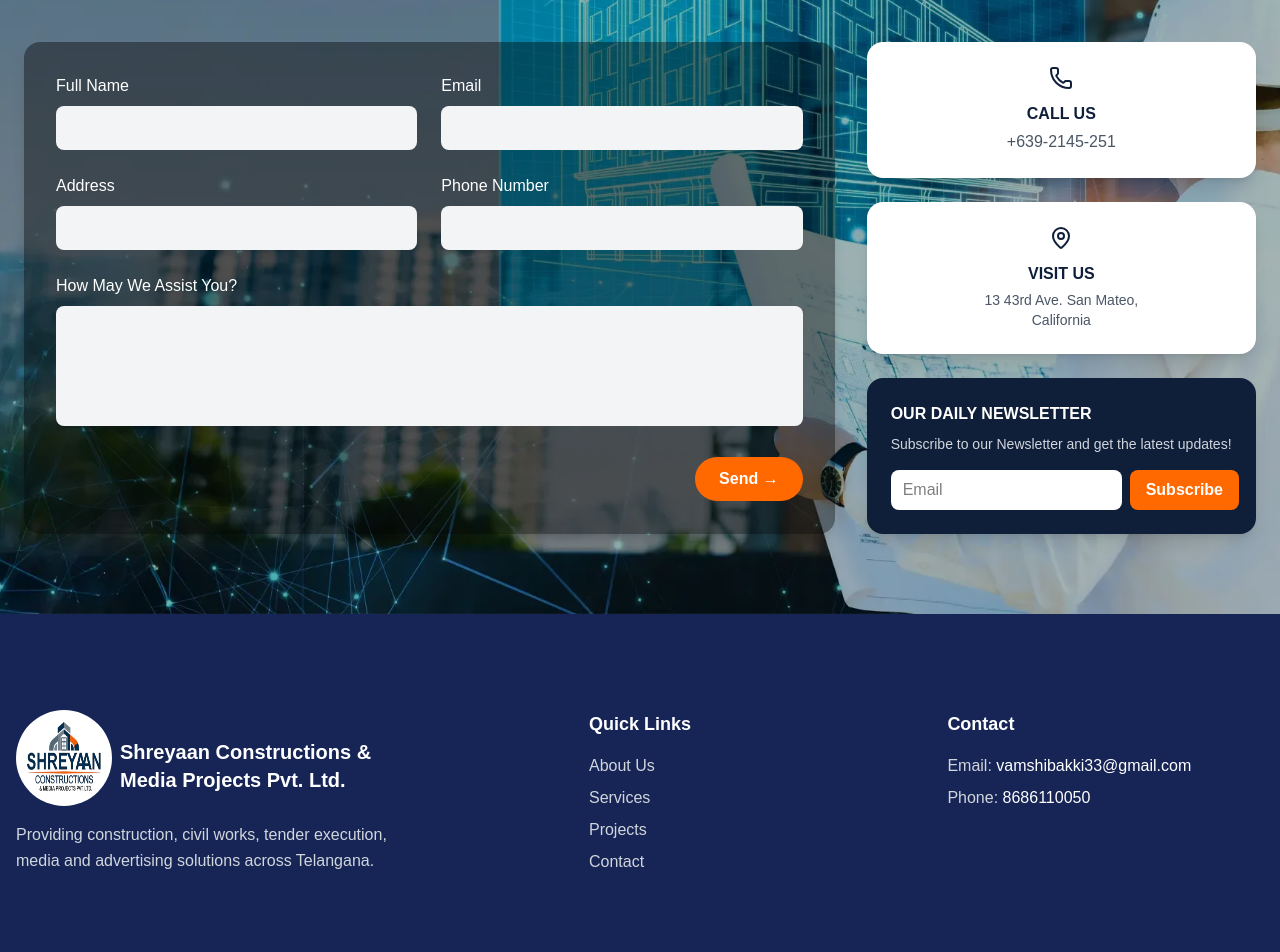
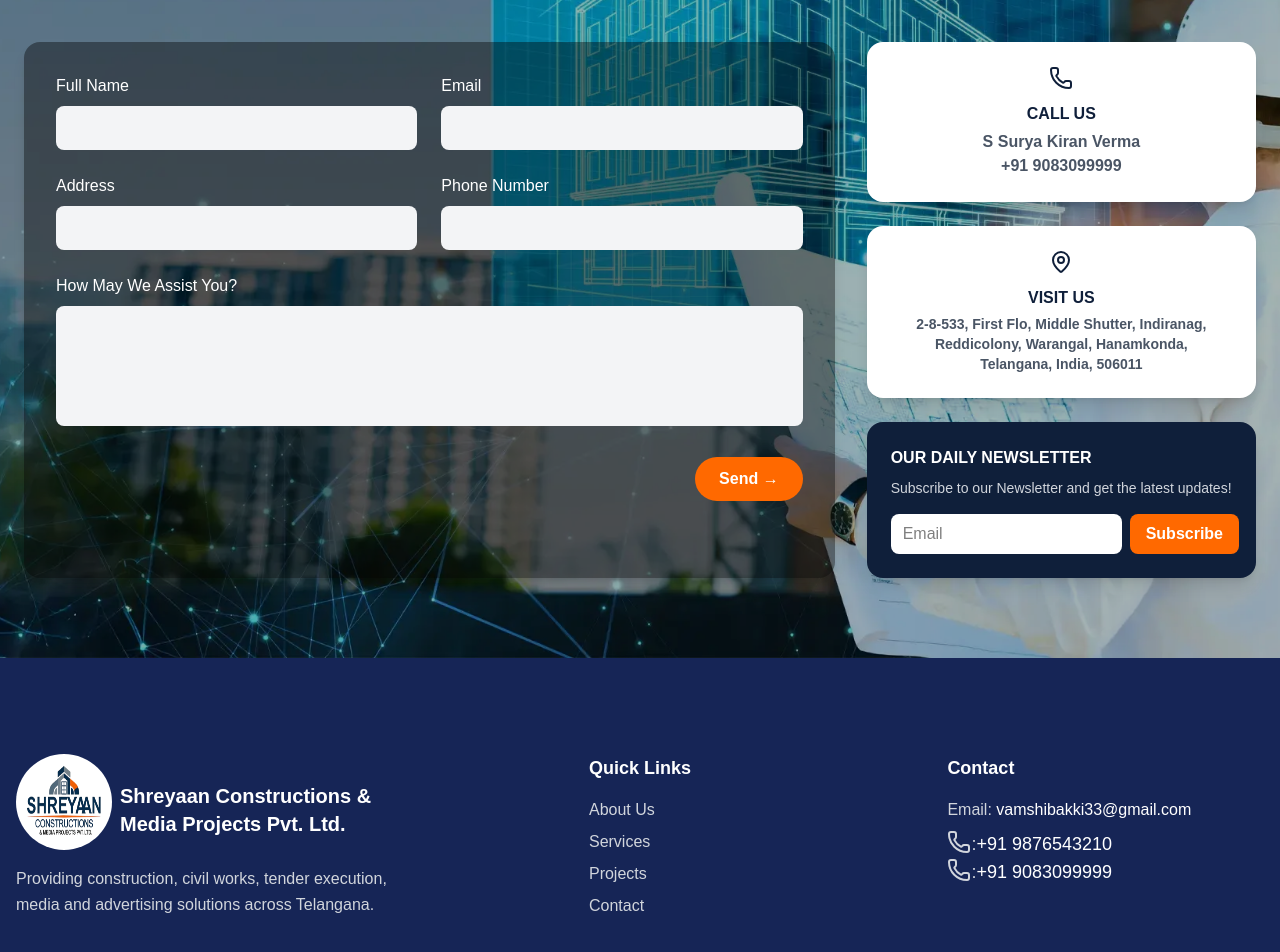
Before and after one commit to Acolytetech/shreyaan-construction, a Next.js app: page / in a window 1280 px wide. Shown: the part 6020-6972 px from the top of the page. Built offline with nearby package versions, Linux system fonts and the light colour scheme.

Commit message:
adress and name number update

```diff
--- a/app/contact/page.tsx
+++ b/app/contact/page.tsx
@@ -177,7 +177,7 @@ export default function ContactPage() {
               className="text-lg text-gray-700 mb-6"
             >
               <h3 className="text-2xl font-semibold text-blue-900 mb-4">Visit Us</h3>
-              <p>1234 Construction Lane, Building City, Telangana, India</p>
+              <p> 2-8-533, First Flo, Middle Shutter, Indiranag, Reddicolony, Warangal, Hanamkonda, Telangana, India, 506011</p>
             </motion.div>
 
             <motion.div
@@ -188,6 +188,7 @@ export default function ContactPage() {
             >
               <h3 className="text-2xl font-semibold text-blue-900 mb-4">Call Us</h3>
               <p>+91 9876543210</p>
+              <p>+91 9083099999</p>
             </motion.div>
 
             <motion.div
@@ -207,7 +208,7 @@ export default function ContactPage() {
               initial={{ opacity: 0 }}
               animate={{ opacity: 1 }}
               transition={{ duration: 0.7 }}
-              src="https://www.google.com/maps/embed?pb=!1m18!1m12!1m3!1d3807.444412034419!2d78.473865!3d17.425289!2m3!1f0!2f0!3f0!3m2!1i1024!2i768!4f13.1!3m3!1m2!1s0x3bcb94c41a057d3d%3A0xb1695b5f9065b67b!2sShreyaan%20Constructions%20%26%20Media%20Projects%20Pvt%20Ltd!5e0!3m2!1sen!2sin!4v1640627462747!5m2!1sen!2sin"
+              src="https://www.google.com/maps/embed?pb=!1m18!1m12!1m3!1d3794.3890775017003!2d79.56744607600515!3d18.007138282989594!2m3!1f0!2f0!3f0!3m2!1i1024!2i768!4f13.1!3m3!1m2!1s0x3a3345200125ad9d%3A0x695e758fb43db290!2sC.%20P%20REDDY%20Complex%20Hanamkonda%201st%20Floor!5e0!3m2!1sen!2sin!4v1772176014212!5m2!1sen!2sin"
               className="w-full h-full border-0 rounded-lg"
               loading="lazy"
             ></motion.iframe>
--- a/components/Home/ConnectSection.tsx
+++ b/components/Home/ConnectSection.tsx
@@ -112,8 +112,8 @@ export default function ConnectSection() {
             <div className="bg-white rounded-2xl p-5 md:p-6 shadow-lg text-center text-[#0f1f3a]">
               <Phone className="mx-auto mb-3" />
               <h4 className="font-semibold">CALL US</h4>
-              <p className="text-gray-600 mt-1 text-sm md:text-base">
-                +639-2145-251
+              <p className="text-gray-600 font-semibold mt-1 text-sm md:text-base">
+               S Surya Kiran Verma <br/> +91 9083099999
               </p>
             </div>
 
@@ -121,10 +121,10 @@ export default function ConnectSection() {
             <div className="bg-white rounded-2xl p-5 md:p-6 shadow-lg text-center text-[#0f1f3a]">
               <MapPin className="mx-auto mb-3" />
               <h4 className="font-semibold">VISIT US</h4>
-              <p className="text-gray-600 mt-1 text-sm">
-                13 43rd Ave. San Mateo,
+              <p className="text-gray-600 mt-1 text-sm font-semibold">
+                 2-8-533, First Flo, Middle Shutter, Indiranag, Reddicolony, Warangal, Hanamkonda,
                 <br />
-                California
+                Telangana, India, 506011
               </p>
             </div>
 
--- a/components/Home/PromotersSection.tsx
+++ b/components/Home/PromotersSection.tsx
@@ -5,7 +5,7 @@ import { UserCircle2 } from "lucide-react";
 
 const promoters = [
   {
-    name: "Suryakiran Varma Sangani",
+    name: "S Surya kiran Varma",
     role: "Director",
   },
   {
--- a/globalComponent/Footer.tsx
+++ b/globalComponent/Footer.tsx
@@ -3,6 +3,7 @@
 import Link from "next/link";
 import Image from "next/image";
 import { motion } from "framer-motion";
+import { Phone } from "lucide-react";
 
 export default function Footer() {
   return (
@@ -97,10 +98,16 @@ export default function Footer() {
                 vamshibakki33@gmail.com
               </span>
             </p>
-            <p className="text-gray-300">
-              Phone:{" "}
+            <p className="text-gray-300 flex text-lg">
+              <Phone/> : {" "}
               <span className="text-white">
-                8686110050
+                 +91 9876543210
+              </span>
+            </p>
+             <p className="text-gray-300 flex text-lg">
+             <Phone/>:{" "}
+              <span className="text-white">
+                +91 9083099999
               </span>
             </p>
           </motion.div>
```
